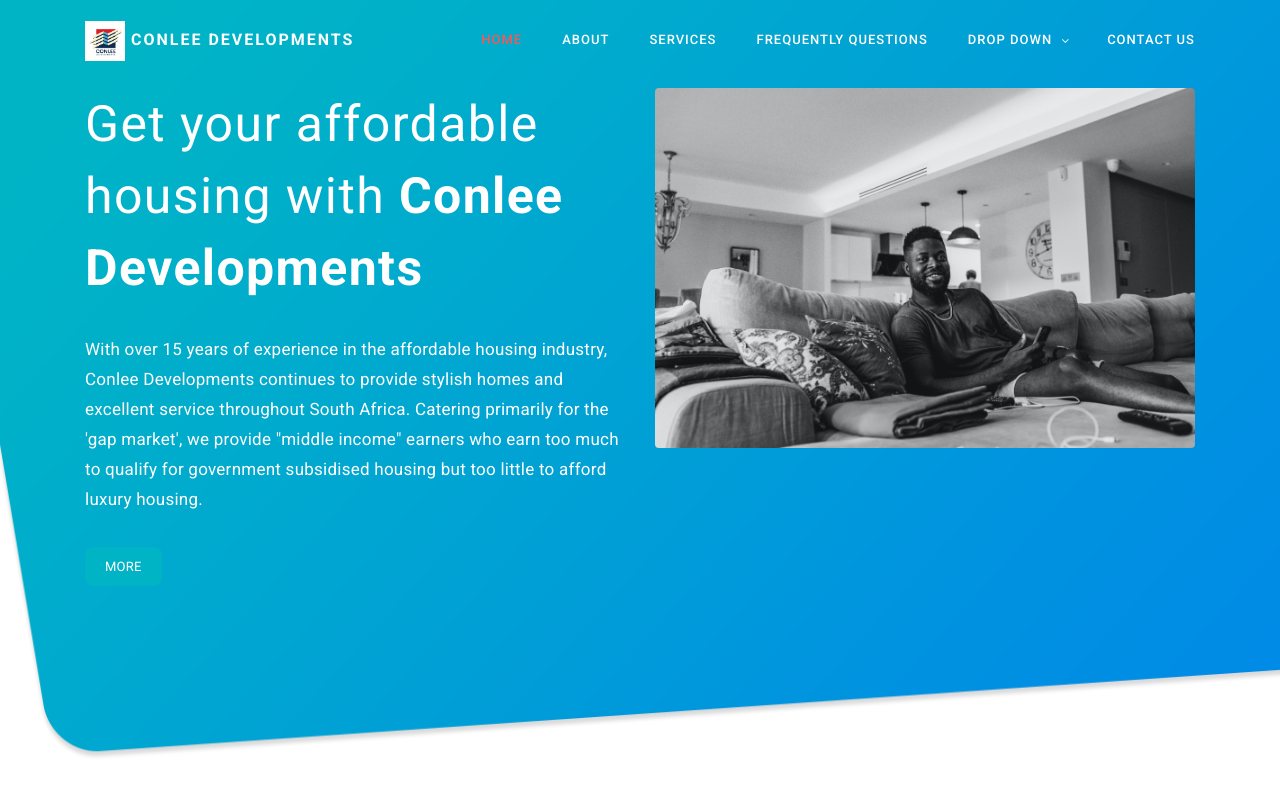
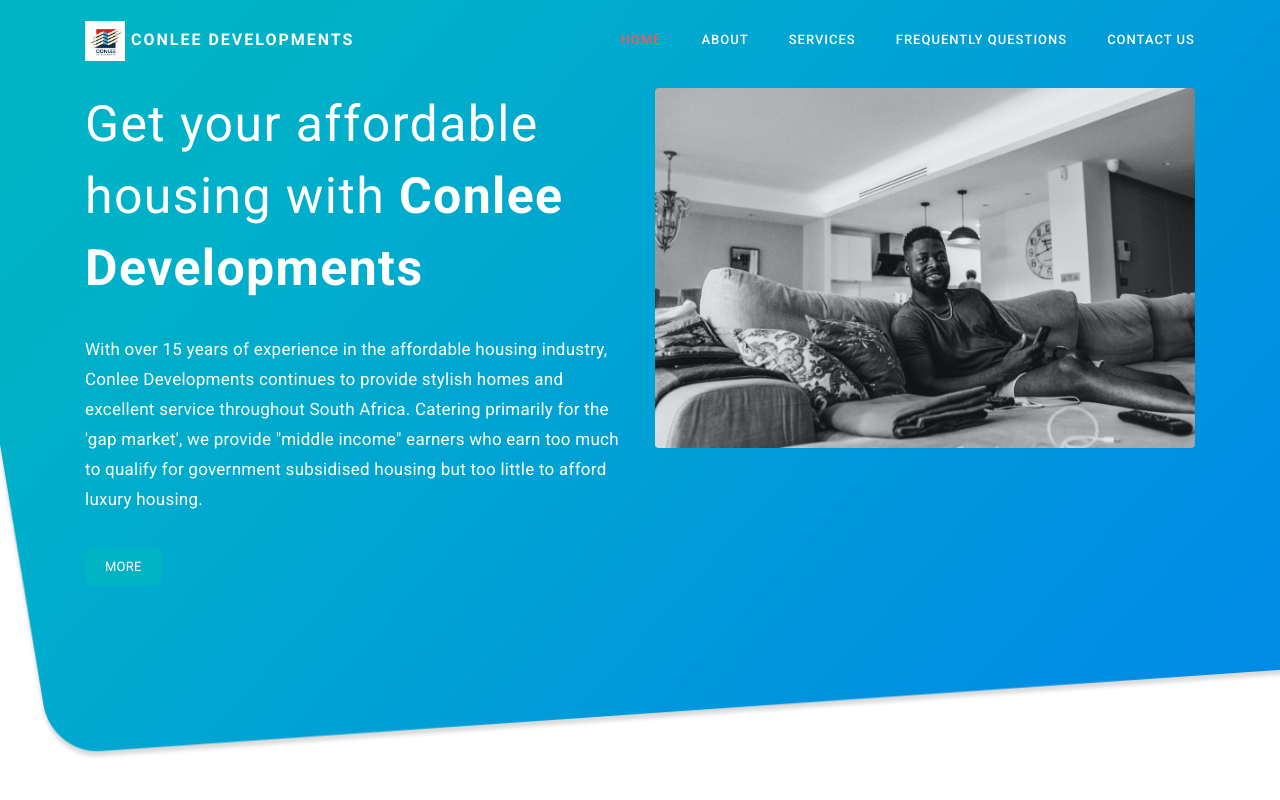
Before and after one commit to SethMegbetor/Conlee, a plain HTML site: page index.html in a window 1280 px wide. Shown: the top 800 px of the page. Drawn offline with Linux system fonts and the light colour scheme.

Commit message:
removed drop down

```diff
--- a/index.html
+++ b/index.html
@@ -76,7 +76,7 @@ https://templatemo.com/tm-537-art-factory
                 <li class="scroll-to-section">
                   <a href="#frequently-question">Frequently Questions</a>
                 </li>
-                <li class="submenu">
+                <!-- <li class="submenu">
                   <a href="javascript:;">Drop Down</a>
                   <ul>
                     <li><a href="">About Us</a></li>
@@ -84,7 +84,7 @@ https://templatemo.com/tm-537-art-factory
                     <li><a href="">FAQ's</a></li>
                     <li><a href="">Blog</a></li>
                   </ul>
-                </li>
+                </li> -->
                 <li class="scroll-to-section">
                   <a href="#contact-us">Contact Us</a>
                 </li>
```
